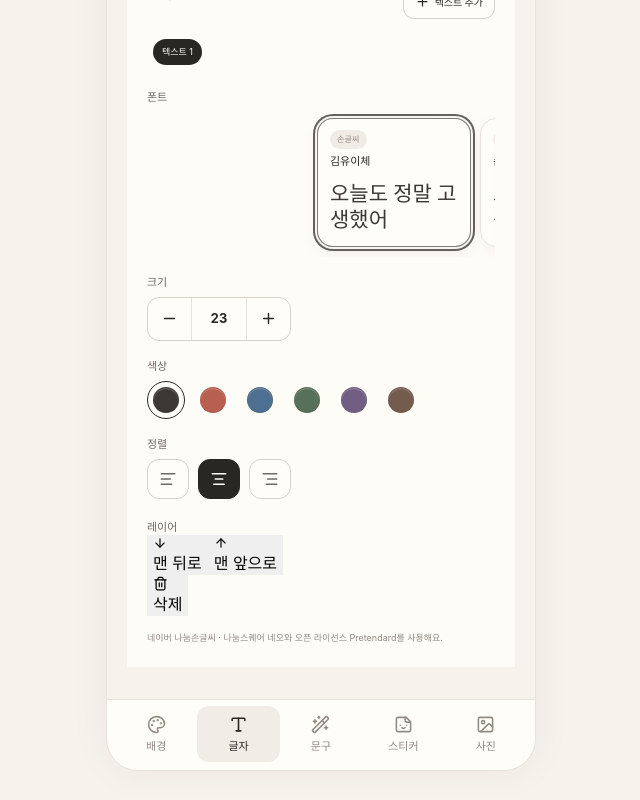
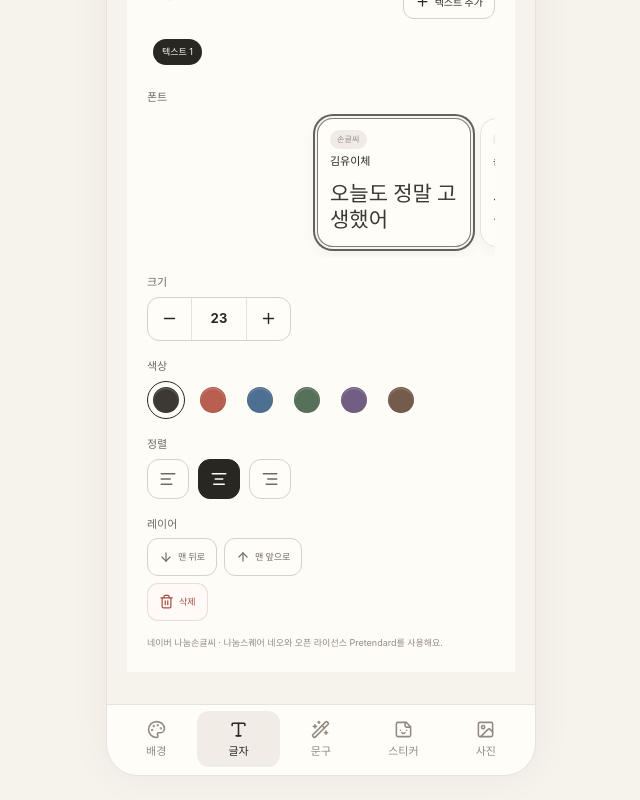
Before and after one commit to Likelion-Yonsei-14th/14-DEMODAY-FRONTEND-CHAK, a React (Vite) app: page /prototype/support/jisu/compose in a window 1280 px wide. Shown: the part 576-1376 px from the top of the page, without its empty margins (319-959 px from the left). Built offline with nearby package versions, Linux system fonts and the light colour scheme; a web font is replaced by a local one.

Commit message:
style: unify composer layer action controls

```diff
--- a/src/features/composer/composer.css
+++ b/src/features/composer/composer.css
@@ -1677,3 +1677,43 @@
   cursor: nwse-resize;
   touch-action: none;
 }
+
+
+/* Shared layer controls keep text, sticker, and photo editing consistent. */
+.composer-layer-actions {
+  display: grid;
+  justify-items: start;
+  gap: 7px;
+}
+
+.composer-layer-actions__row {
+  display: flex;
+  flex-wrap: wrap;
+  gap: 7px;
+}
+
+.composer-layer-actions button {
+  min-height: 38px;
+  display: inline-flex;
+  align-items: center;
+  justify-content: center;
+  gap: 5px;
+  padding: 0 11px;
+  border: 1px solid var(--color-border-default);
+  border-radius: 11px;
+  background: var(--color-surface-base);
+  color: var(--color-content-secondary);
+  font-size: 9px;
+  font-weight: 750;
+  cursor: pointer;
+}
+
+.composer-layer-actions button:active {
+  transform: scale(.97);
+}
+
+.composer-layer-actions .composer-layer-actions__delete {
+  border-color: rgba(168,80,69,.18);
+  background: rgba(255,249,247,.82);
+  color: #a85045;
+}
```
